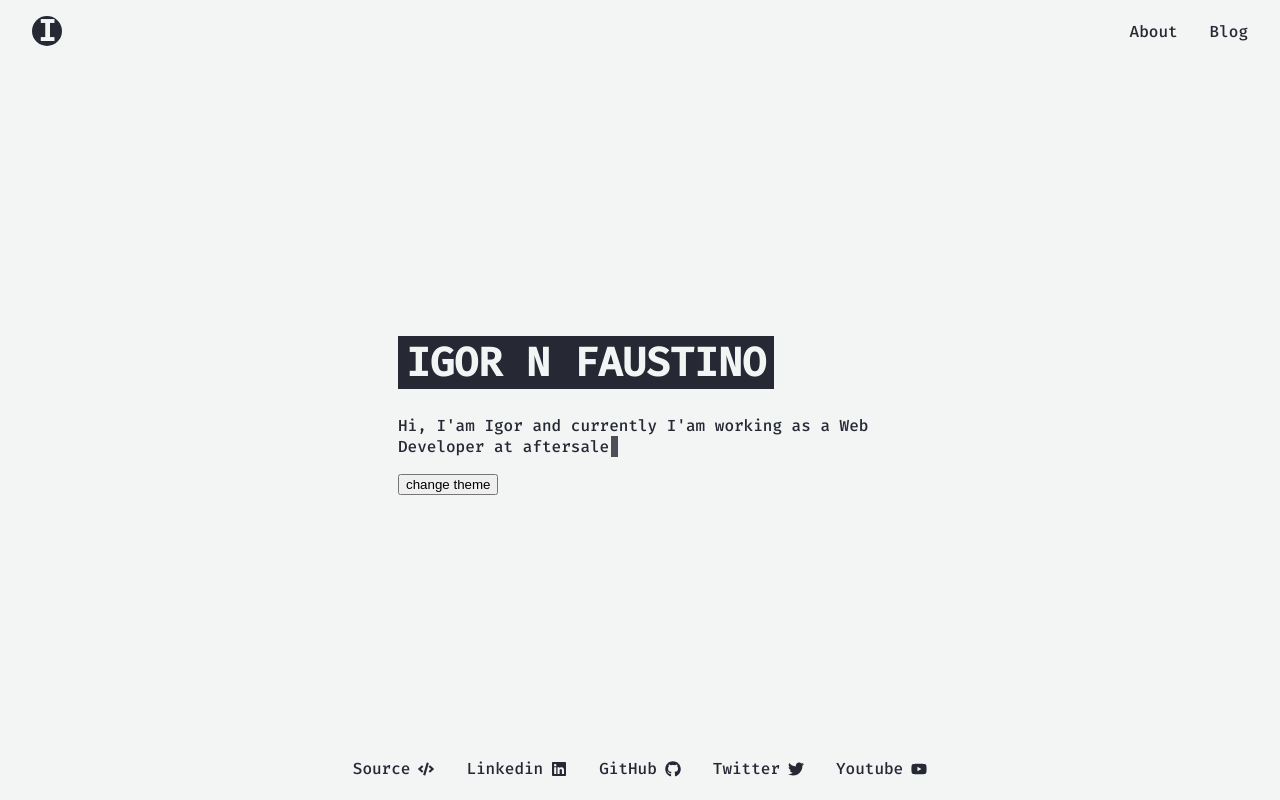
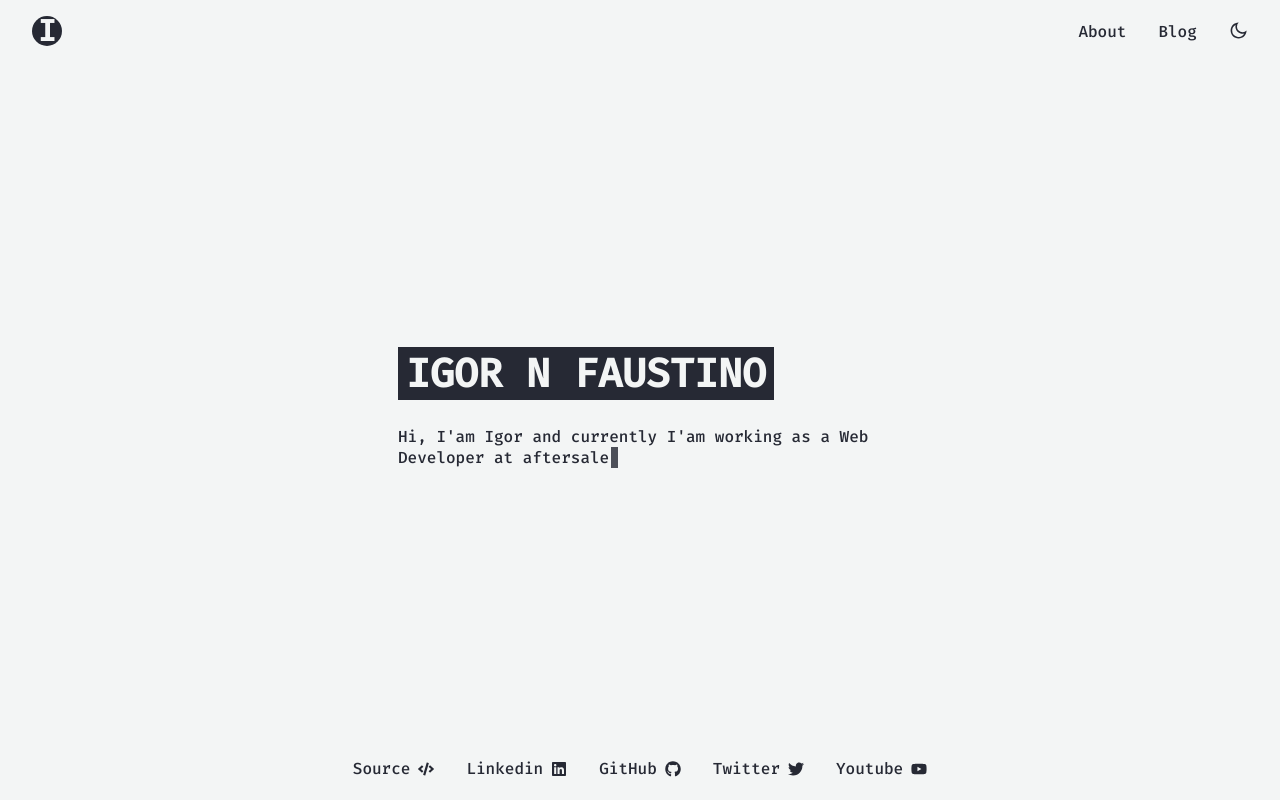
Before and after one commit to igornfaustino/nfaustino.com, a Next.js app: page / in a window 1280 px wide. Built offline with nearby package versions, Linux system fonts and the light colour scheme.

Commit message:
feat: add thme toggle

```diff
--- a/components/Header.tsx
+++ b/components/Header.tsx
@@ -2,6 +2,7 @@ import Link from 'next/link';
 import styled from 'styled-components';
 
 import Branding from './Branding';
+import ThemeSwitcher from './ThemeSwitcher';
 
 const Wrapper = styled.div`
 	display: flex;
@@ -14,6 +15,7 @@ const Wrapper = styled.div`
 const MenuArea = styled.div`
 	display: flex;
 	gap: 32px;
+	align-items: center;
 `;
 
 const MenuItem = styled.a`
@@ -31,6 +33,7 @@ const Header = function () {
 				<Link href="/blog">
 					<MenuItem>Blog</MenuItem>
 				</Link>
+				<ThemeSwitcher />
 			</MenuArea>
 		</Wrapper>
 	);
--- /dev/null
+++ b/components/ThemeSwitcher.tsx
@@ -0,0 +1,48 @@
+import { motion, TargetAndTransition, VariantLabels } from 'framer-motion';
+import { RiSunLine, RiMoonLine } from 'react-icons/ri';
+import styled from 'styled-components';
+
+import useTheme from '../hooks/useTheme';
+
+const Wrapper = styled(motion.div)`
+	display: flex;
+	justify-content: center;
+	align-items: center;
+	cursor: pointer;
+`;
+
+const tapAnimation: VariantLabels | TargetAndTransition = {
+	rotate: 180,
+	scale: 2,
+};
+
+const ThemeSwitcher = function () {
+	const { toggleTheme, theme } = useTheme();
+
+	if (theme === 'light')
+		return (
+			<Wrapper
+				whileTap={tapAnimation}
+				onClick={toggleTheme}
+				role="button"
+				onKeyUp={toggleTheme}
+				tabIndex={0}
+			>
+				<RiMoonLine size="1.2rem" />
+			</Wrapper>
+		);
+
+	return (
+		<Wrapper
+			whileTap={tapAnimation}
+			onClick={toggleTheme}
+			role="button"
+			onKeyUp={toggleTheme}
+			tabIndex={0}
+		>
+			<RiSunLine size="1.2rem" />
+		</Wrapper>
+	);
+};
+
+export default ThemeSwitcher;
--- a/pages/index.tsx
+++ b/pages/index.tsx
@@ -4,7 +4,6 @@ import styled from 'styled-components';
 
 import { Title } from '../components/Title';
 import TypeWriterText from '../components/TypeWriterText';
-import useTheme from '../hooks/useTheme';
 import BaseLayout from '../layouts/BaseLayout';
 
 const Wrapper = styled.div`
@@ -24,7 +23,6 @@ const CenterGroup = styled.div`
 `;
 
 const Home: NextPage = function () {
-	const { toggleTheme } = useTheme();
 	return (
 		<BaseLayout>
 			<Head>
@@ -40,9 +38,6 @@ const Home: NextPage = function () {
 						Hi, I'am Igor and currently I'am working as a Web Developer at
 						aftersale
 					</TypeWriterText>
-					<button onClick={toggleTheme} type="button">
-						change theme
-					</button>
 				</CenterGroup>
 			</Wrapper>
 		</BaseLayout>
```
